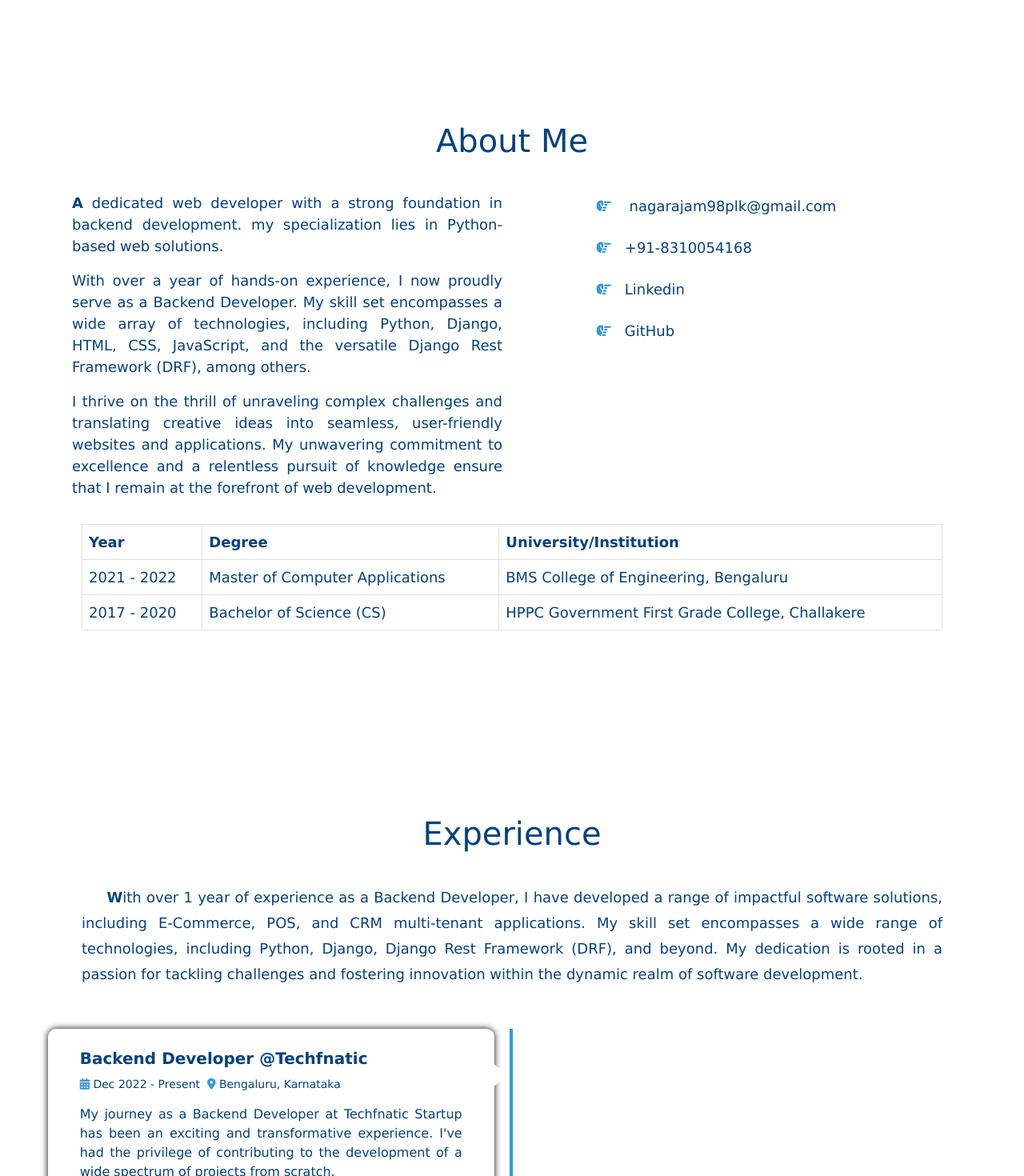
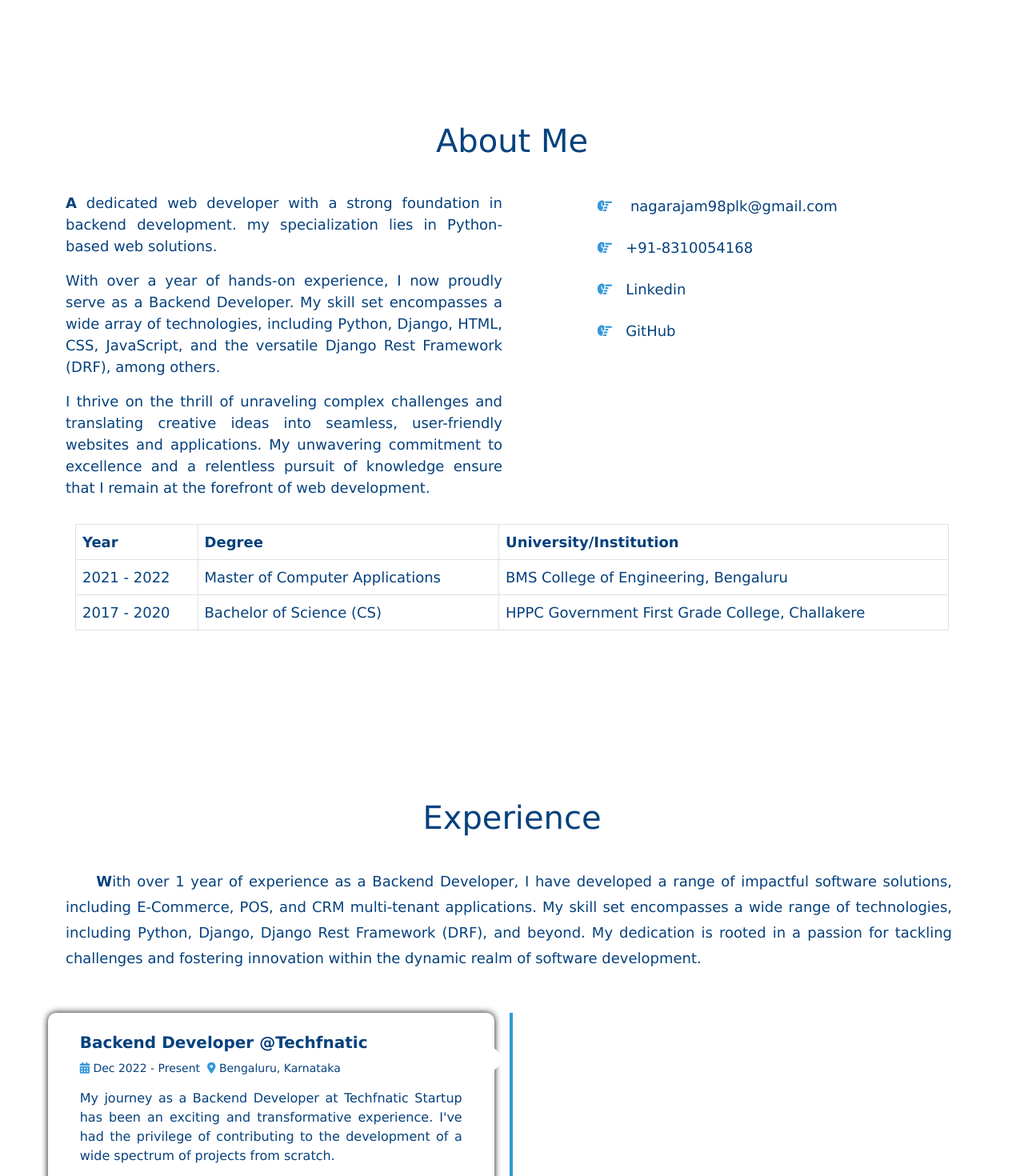
Before and after one commit to Nagaraja-4-m/nagaraja-4-m.github.io, a plain HTML site: page index.html in a window 1280 px wide. Shown: the part 680-2150 px from the top of the page at 80% size. Drawn offline with nearby package versions, Linux system fonts and the light colour scheme.

Commit message:
UI improvements

```diff
--- a/css/main.css
+++ b/css/main.css
@@ -138,7 +138,9 @@ b{
   margin-bottom: 194px;
   /* box-shadow: 0px 0px 8px black; */
   /* padding: 20px 40px; */
-  padding: 20px 8px;
+
+  /* padding: 20px 8px; */
+  padding: 20px 8px 20px -1px;
 
 }
 
@@ -174,7 +176,7 @@ b{
 }
 .heading-summery{
   line-height: 32px;
-  padding: 0px 20px;
+  padding: 0px 8px 6px 0px;
   padding-top: 0PX;
   padding-bottom: 36px;
 }
@@ -292,7 +294,7 @@ color: inherit;
   }
 
   .table{
-    font-size: small;
+    font-size: medium;
   }
 
   #contact form{
```
